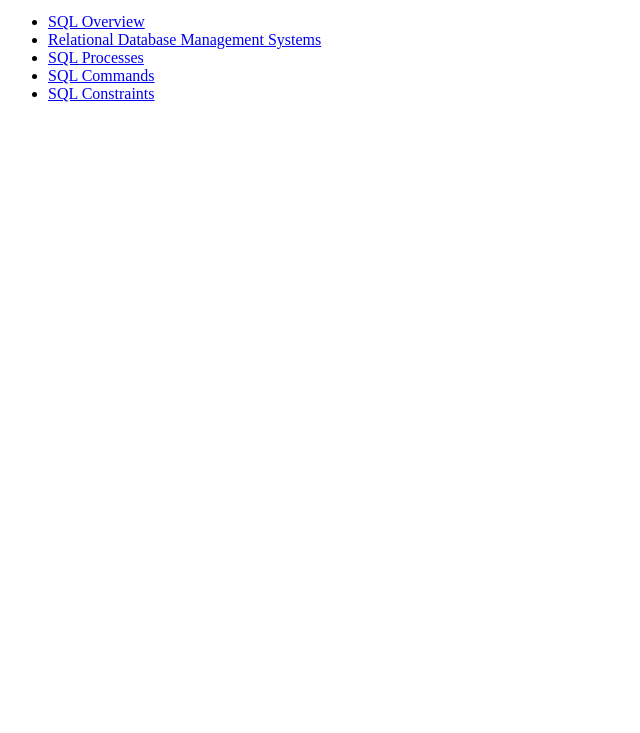
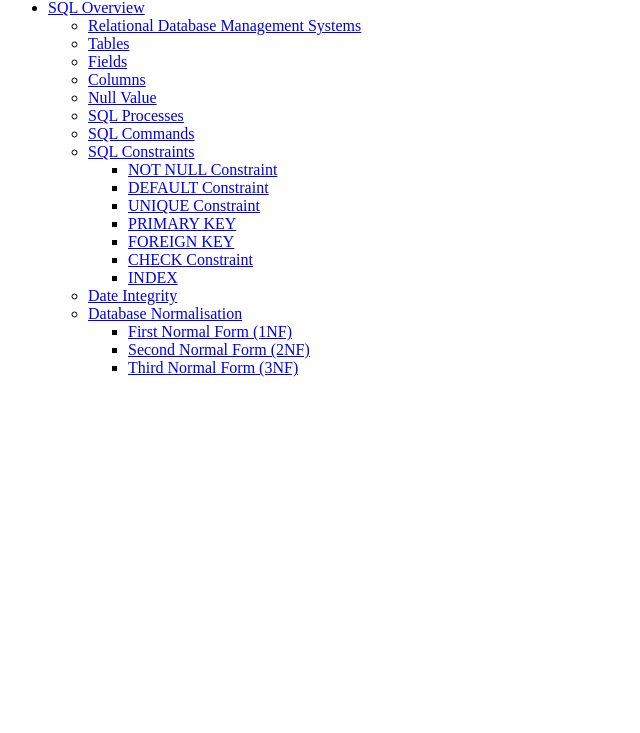
Before and after one commit to BOO1980/SQL-Overview, a website: page public_html/index.html in a window 1280 px wide. Shown: the part 67-800 px from the top of the page, without its empty margins (0-640 px from the left). Drawn offline with Linux system fonts and the light colour scheme.

Commit message:
Index updated

```diff
--- a/nbproject/project.xml
+++ b/nbproject/project.xml
@@ -5,5 +5,8 @@
         <data xmlns="http://www.netbeans.org/ns/clientside-project/1">
             <name>SQL-Overview</name>
         </data>
+        <spellchecker-wordlist xmlns="http://www.netbeans.org/ns/spellchecker-wordlist/1">
+            <word>SQL</word>
+        </spellchecker-wordlist>
     </configuration>
 </project>
--- a/public_html/index.html
+++ b/public_html/index.html
@@ -1,9 +1,3 @@
-<!DOCTYPE html>
-<!--
-To change this license header, choose License Headers in Project Properties.
-To change this template file, choose Tools | Templates
-and open the template in the editor.
--->
 <html>
     <head>
         <title>SQL Contents</title>
@@ -12,12 +6,34 @@ and open the template in the editor.
     </head>
     <body>
         <h1>SQL Contents</h1>
-        <ul><li><a href="SQL-overview.html">SQL Overview</a></li>
-            <li><a href="SQL-overview.html">Relational Database Management Systems</a></li>
-            <li><a href="SQL-process.html">SQL Processes</a></li>
-            <li><a href="SQL-commands.html">SQL Commands</a></li>
-            <li><a href="SQL-constraints.html">SQL Constraints</a></li>
-
+        <ul><li><a href="SQL-overview.html">SQL Overview</a>
+                <ul>
+                    <li><a href="SQL-overview.html">Relational Database Management Systems</a></li>
+                    <li><a href="SQL-overview.html">Tables</a></li>
+                    <li><a href="SQL-overview.html">Fields</a></li>
+                    <li><a href="SQL-overview.html">Columns</a></li>
+                    <li><a href="SQL-overview.html">Null Value</a></li>
+                    <li><a href="SQL-process.html">SQL Processes</a></li>
+                    <li><a href="SQL-commands.html">SQL Commands</a></li>
+                    <li><a href="SQL-constraints.html">SQL Constraints</a>
+                        <ul>
+                            <li><a href="SQL-constraints.html">NOT NULL Constraint</a></li>
+                            <li><a href="SQL-constraints.html">DEFAULT Constraint</a></li>
+                            <li><a href="SQL-constraints.html">UNIQUE Constraint</a></li>
+                            <li><a href="SQL-constraints.html">PRIMARY KEY</a></li>
+                            <li><a href="SQL-constraints.html">FOREIGN KEY</a></li>
+                            <li><a href="SQL-constraints.html">CHECK Constraint</a></li>
+                            <li><a href="SQL-constraints.html">INDEX</a></li>
+                        </ul>
+                    </li>
+                    <li><a href="SQL-data-integrity.html">Date Integrity</a></li>
+                    <li><a href="SQL-database-normalization.html">Database Normalisation</a>
+                        <ul>
+                            <li><a href="SQL-database-normalization.html">First Normal Form (1NF)</a></li>
+                            <li><a href="SQL-database-normalization.html">Second Normal Form (2NF)</a></li>
+                            <li><a href="SQL-database-normalization.html">Third Normal Form (3NF)</a></li>
+                        </ul></li>
+                </ul>
         </ul>
     </body>
 </html>
```
Also changed, not shown: nbproject/private/private.xml (added, +16 -0 lines).
